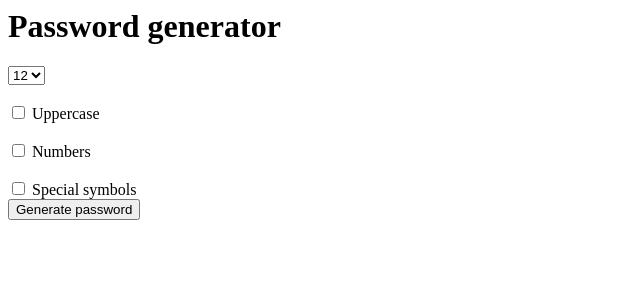
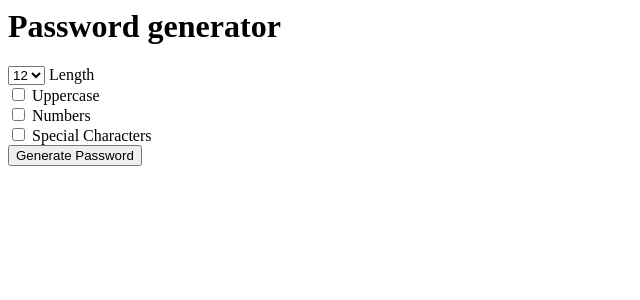
Before and after one commit to dosart/django-project-lvl1, a Django app: page / in a window 1280 px wide. Shown: the top 300 px of the page, without its empty margins (0-640 px from the left). Run offline with Django 4.2, Linux system fonts and the light colour scheme.

Commit message:
Implemented: password generator uses random alphabet symbols(in uppercase) to generate passwords.

```diff
--- a/generator/templates/generator/home.html
+++ b/generator/templates/generator/home.html
@@ -9,22 +9,16 @@
       <option value="10">10</option>
       <option value="11">11</option>
       <option value="12" selected="selected">12</option>
-        <option value="13">12</option>
-        <option value="14">12</option>
-    </select>
-    <br>
-
+      <option value="13">13</option>
+      <option value="14">14</option>
+    </select> Length
     <br>
     <input type="checkbox" name="uppercase"> Uppercase
     <br>
-
-    <br>
     <input type="checkbox" name="numbers"> Numbers
     <br>
-
-    <br>
-    <input type="checkbox" name="special symbols"> Special symbols
+    <input type="checkbox" name="special"> Special Characters
     <br>
 
-    <input type="submit" name="generate_password_button" value="Generate password">
+    <input type="submit" value="Generate Password" class="btn btn-primary">
   </form>
--- a/generator/views.py
+++ b/generator/views.py
@@ -12,7 +12,10 @@ def password(request):
 
     characters = list('qwertyuiopasdfghjklzxcvbnm')
 
-    length = 10
+    if request.GET.get('uppercase'):
+        characters.extend(list('QWERTYUIOPASDFGHJKLZXCVBNM'))
+
+    length = int(request.GET.get('length'))
     for _ in range(length):
         password += random.choice(characters)
 
```
Lines whose indentation alone changed are shown as unchanged.
